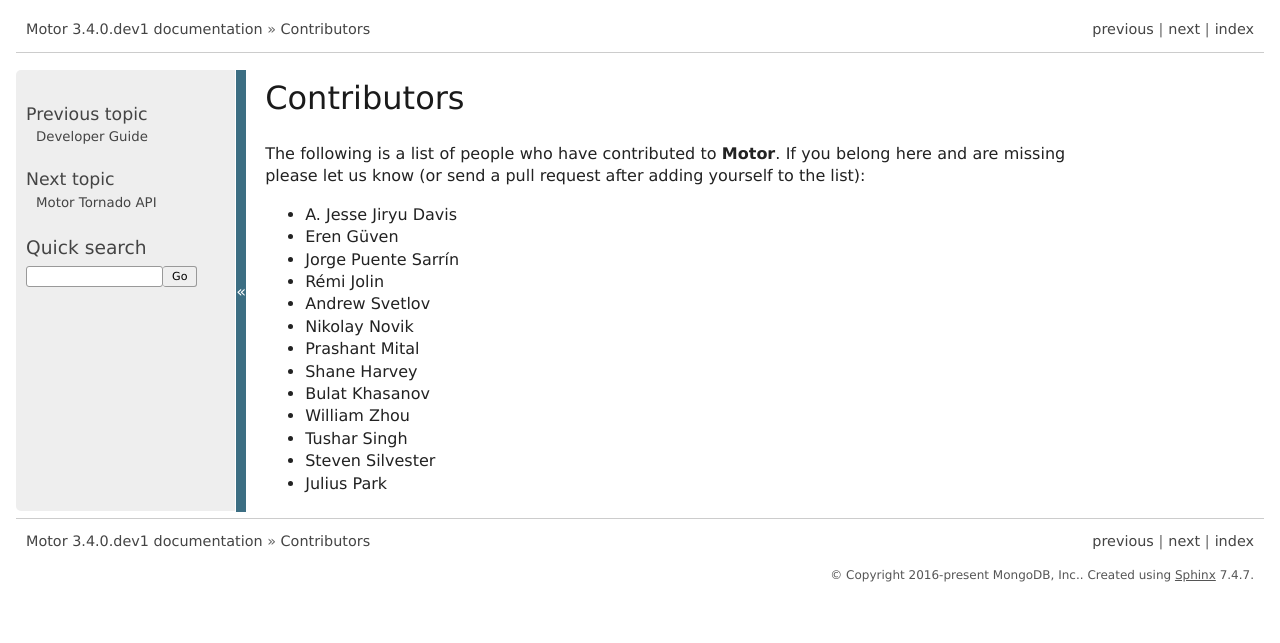
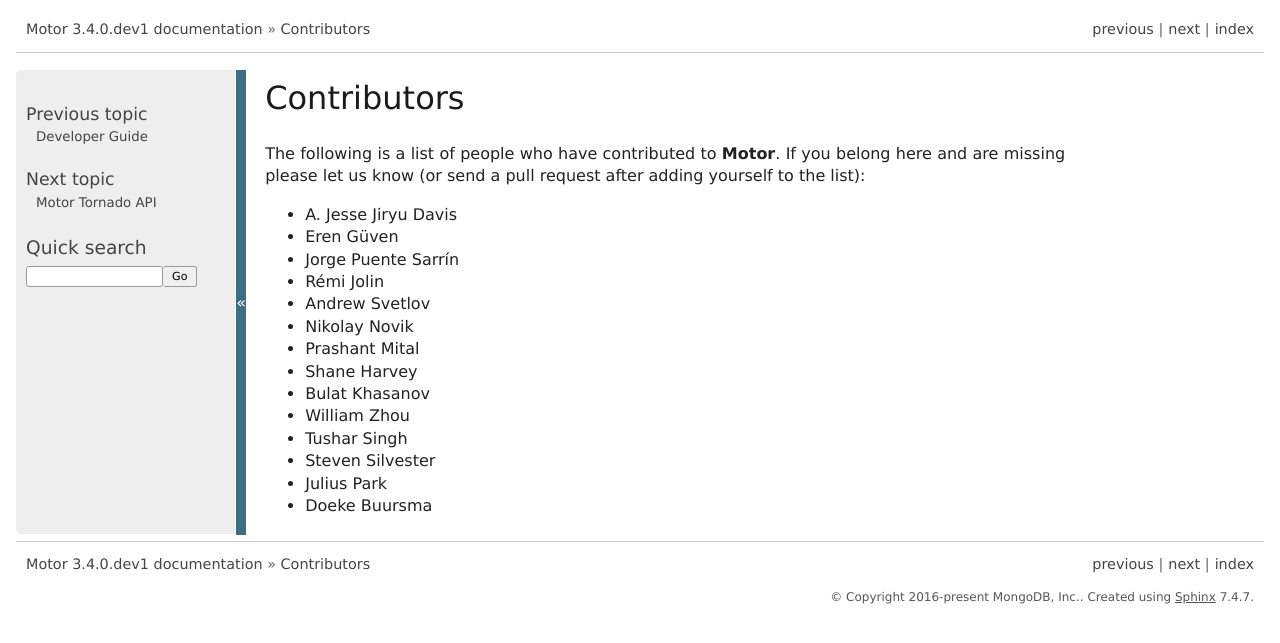
Before and after one commit to mongodb/motor, a Sphinx documentation site: the page built from doc/contributors.rst, in a window 1280 px wide. Shown: the top 643 px of the page. Built offline with Sphinx 7.4.7, drawn with Linux system fonts in a browser that asks for light colours; the version number could not be read and is left out.

Commit message:
Add myself as a contributor :)

```diff
--- a/doc/contributors.rst
+++ b/doc/contributors.rst
@@ -17,3 +17,4 @@
 - Tushar Singh
 - Steven Silvester
 - Julius Park
+- Doeke Buursma
```
